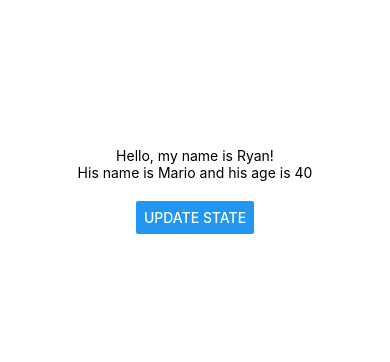
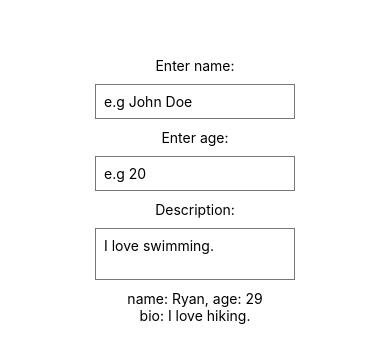
Before and after one commit to Raywire/react-native-first, a React Native app: screen / in a window 390 px wide. Shown: the part 232-594 px from the top of the page. Built offline with nearby package versions, Linux system fonts and the light colour scheme.

Commit message:
Text inputs

```diff
--- a/App.js
+++ b/App.js
@@ -1,28 +1,35 @@
 import React, { useState } from 'react';
-import { StyleSheet, Text, View, Button } from 'react-native';
+import { StyleSheet, Text, View, TextInput } from 'react-native';
 
 export default function App() {
   const [name, setName] = useState('Ryan')
-  const [person, setPerson] = useState({
-    name: 'Mario',
-    age: 40
-  })
-
-  const clickHandler = () => {
-    setName('Wire')
-    setPerson({
-      name: 'Luigi',
-      age: 45
-    })
-  }
+  const [age, setAge] = useState(29)
+  const [bio, setBio] = useState('I love hiking.')
 
   return (
     <View style={styles.container}>
-      <Text>Hello, my name is {name}!</Text>
-      <Text>His name is {person.name} and his age is {person.age}</Text>
-      <View style={styles.buttonContainer}>
-        <Button title='update state' onPress={clickHandler}/>
-      </View>
+      <Text>Enter name:</Text>
+      <TextInput
+        style={styles.input}
+        placeholder='e.g John Doe'
+        onChangeText={(val) => setName(val)}
+      />
+      <Text>Enter age:</Text>
+      <TextInput
+        keyboardType="number-pad"
+        style={styles.input}
+        placeholder='e.g 20'
+        onChangeText={(val) => setAge(val)}
+      />
+      <Text>Description:</Text>
+      <TextInput
+        multiline
+        style={styles.input}
+        placeholder='I love swimming.'
+        onChangeText={(val) => setBio(val)}
+      />
+      <Text>name: {name}, age: {age}</Text>
+      <Text>bio: {bio}</Text>
     </View>
   );
 }
@@ -34,7 +41,11 @@ const styles = StyleSheet.create({
     alignItems: 'center',
     justifyContent: 'center',
   },
-  buttonContainer: {
-    marginTop: 20
+  input: {
+    borderWidth: 1,
+    borderColor: '#777',
+    padding: 8,
+    margin: 10,
+    width: 200
   },
 });
```
